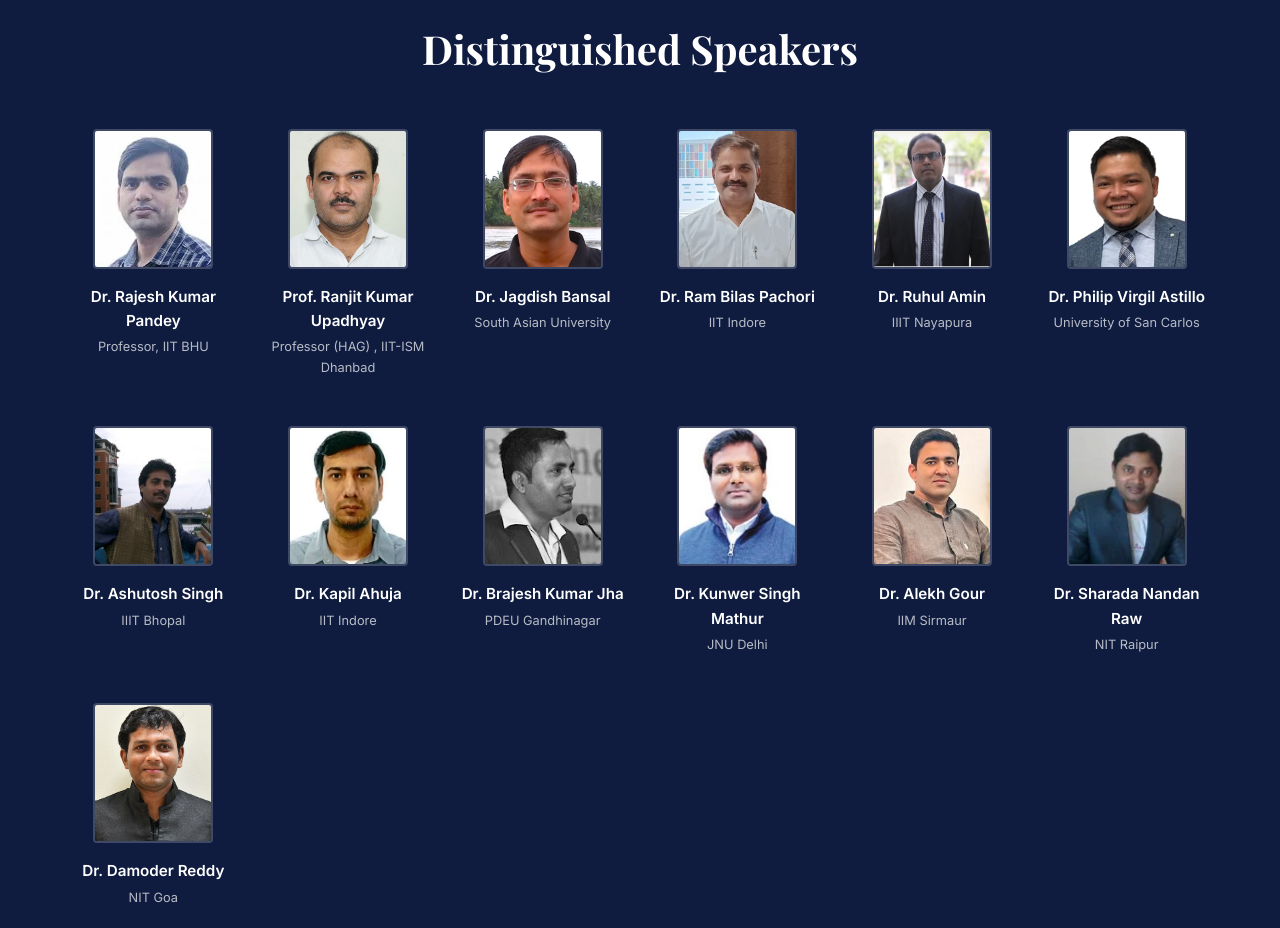
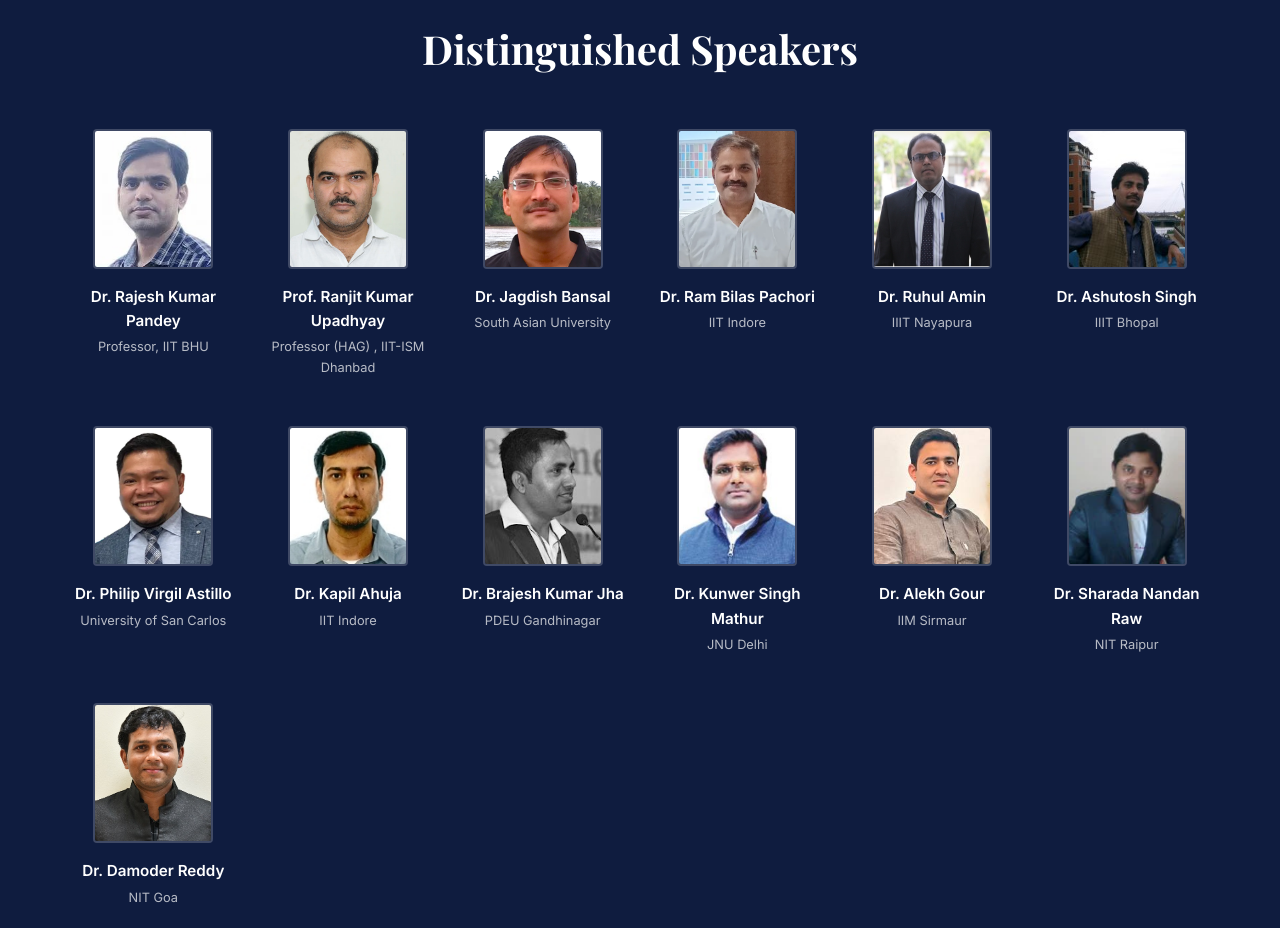
Before and after one commit to heytechie/IBCD-, a React (Vite) app: page /#/ in a window 1280 px wide. Shown: the part 2600-3528 px from the top of the page. Built offline with nearby package versions, Linux system fonts and the light colour scheme; a web font is replaced by a local one.

Commit message:
order final

```diff
--- a/src/data/content.js
+++ b/src/data/content.js
@@ -4,8 +4,8 @@ export const speakers = [
   { name: "Dr. Jagdish Bansal", affiliation: "South Asian University", image: "/JagdishChand.png" },
   { name: "Dr. Ram Bilas Pachori", affiliation: "IIT Indore", image: "/RamBilas.webp" },
   { name: "Dr. Ruhul Amin", affiliation: "IIIT Nayapura", image: "/ruhulamin.jpg" },
+  { name: "Dr. Ashutosh Singh", affiliation: "IIIT Bhopal", image: "/AshutoshKumar.jpg" },
   { name: "Dr. Philip Virgil Astillo", affiliation: "University of San Carlos", image: "/PhilipVirgil.webp" },
-  { name: "Dr. Ashutosh Singh", affiliation: "IIIT Bhopal", image: "/AshutoshKumar.jpg" },
   { name: "Dr. Kapil Ahuja", affiliation: "IIT Indore", image: "/KapilAhuja.jpg" },
 
   { name: "Dr. Brajesh Kumar Jha", affiliation: "PDEU Gandhinagar", image: "/BrajeshKumar.jpg" },
```
